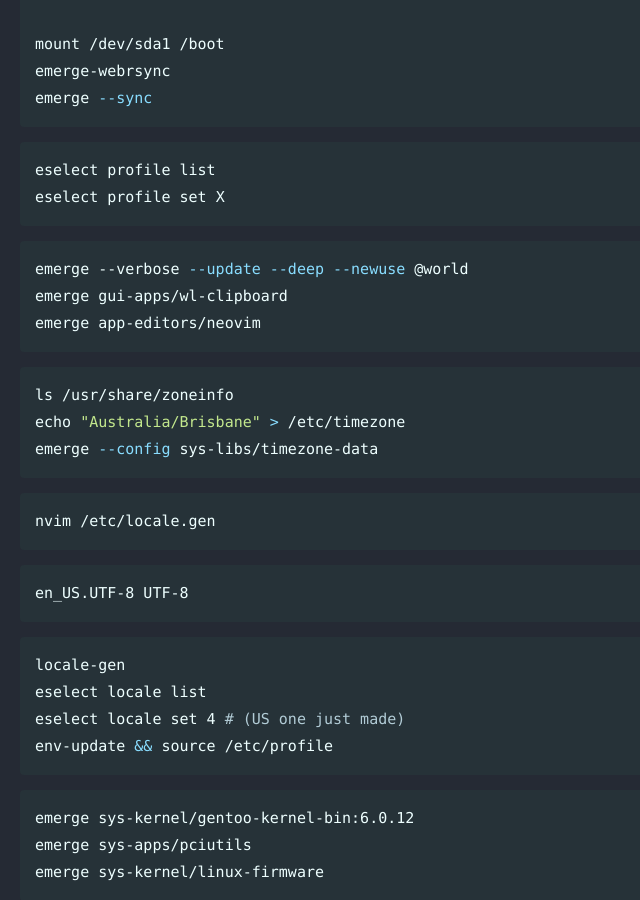
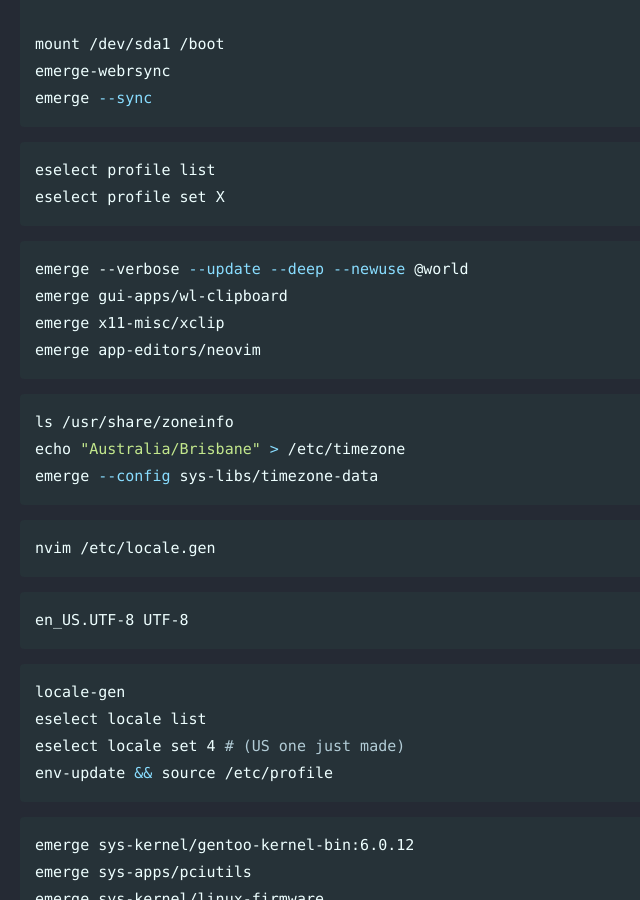
Before and after one commit to Connor-McCartney/Connor-McCartney.github.io, a Jekyll site: the page built from _pages/misc/gentoo.md, in a window 1280 px wide and 900 px high, scrolled down 2813 px. Shown: the whole window, without its empty margins (0-640 px from the left). Built offline with Jekyll 4.4.1, drawn with Linux system fonts in a browser that asks for light colours; cached includes are drawn as plain includes.

Commit message:
Update gentoo.md

````diff
--- a/_pages/misc/gentoo.md
+++ b/_pages/misc/gentoo.md
@@ -131,6 +131,7 @@ eselect profile set X
 ```bash
 emerge --verbose --update --deep --newuse @world
 emerge gui-apps/wl-clipboard
+emerge x11-misc/xclip
 emerge app-editors/neovim
 ```
 
````
